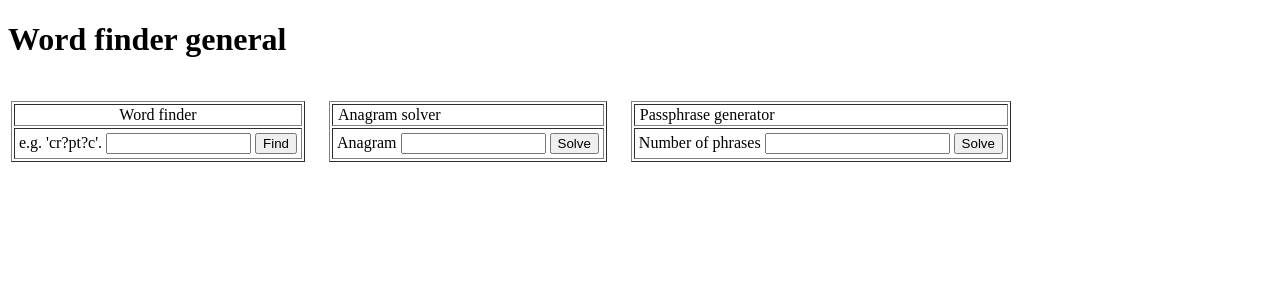
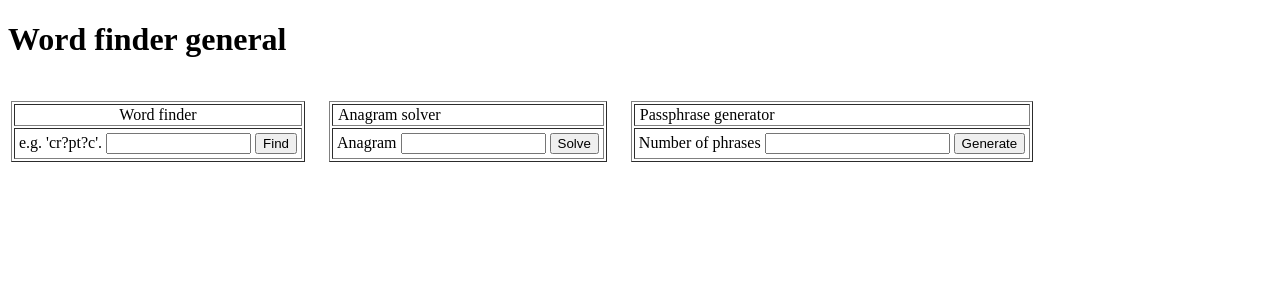
Before and after one commit to gbowerman/wfgeneral, a Flask app: template templates/index.html in a window 1280 px wide. Shown: the top 300 px of the page. Run offline with Flask 2, Linux system fonts and the light colour scheme; the template is opened without the code that fills it, so the values that code supplies are empty.

Commit message:
UI word change

```diff
--- a/templates/index.html
+++ b/templates/index.html
@@ -64,7 +64,7 @@
                   <tr>
                     <td>Number of phrases</td>
                     <td><input type="number" name="numpwds" size="3"></td>
-                    <td align="right"><input type="submit" name="submit" value="Solve" /></td>
+                    <td align="right"><input type="submit" name="submit" value="Generate" /></td>
                   </tr>
                 </form>
               </table>
--- a/templates/results.html
+++ b/templates/results.html
@@ -65,7 +65,7 @@
                                     <tr>
                                         <td>Number of phrases</td>
                                         <td><input type="number" name="numpwds" size="3"></td>
-                                        <td align="right"><input type="submit" name="submit" value="Solve" /></td>
+                                        <td align="right"><input type="submit" name="submit" value="Generate" /></td>
                                     </tr>
                                 </form>
                             </table>
```
